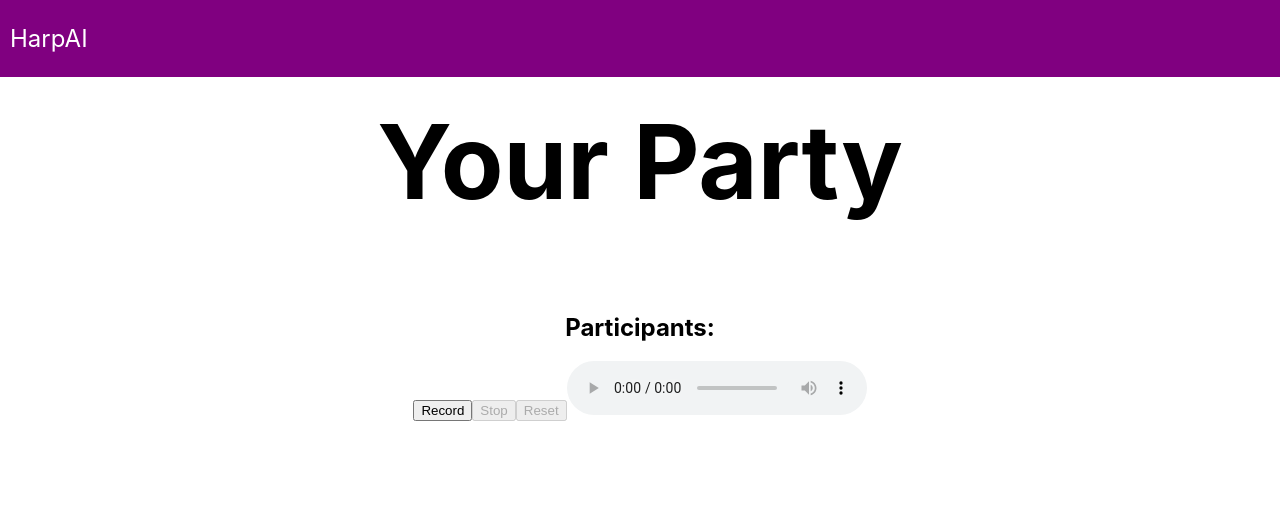
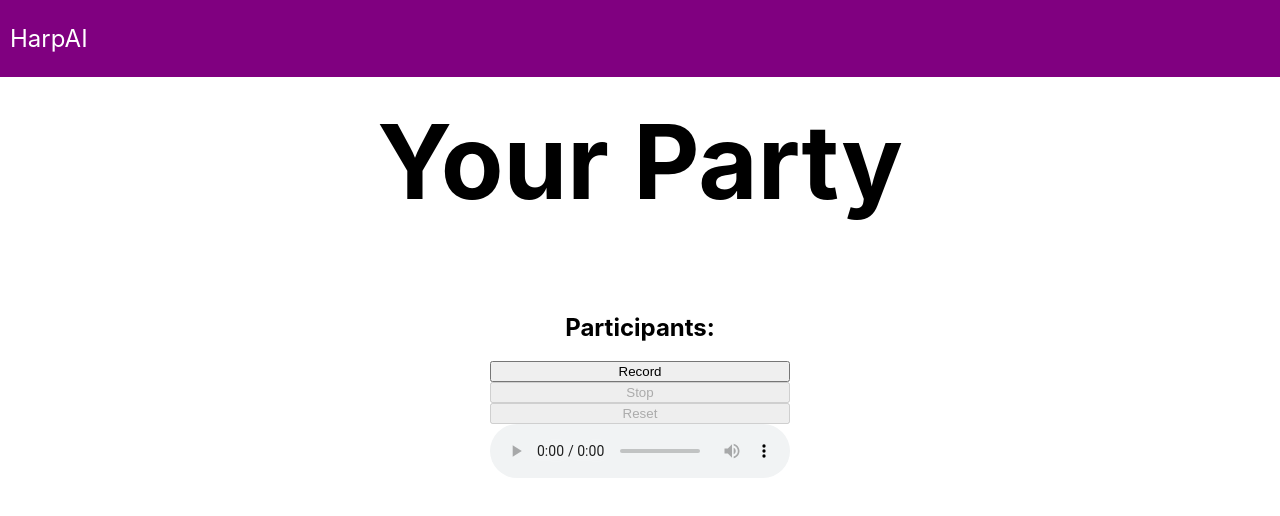
Before and after one commit to attiasa22/harp_ai, a React (Create React App) app: page /partyAdmin in a window 1280 px wide. Shown: the top 516 px of the page. Built offline with nearby package versions, Linux system fonts and the light colour scheme; what mic-recorder-to-mp3 would draw is missing.

Commit message:
5-28 prog

```diff
--- a/src/App.css
+++ b/src/App.css
@@ -89,6 +89,11 @@
   font-size: 24px;
 }
 
+.mic-stuff {
+  display: flex;
+  flex-direction: column;
+}
+
 .home-link {
   text-decoration: none;
 }
--- a/src/components/audio.component.js
+++ b/src/components/audio.js
@@ -1,4 +1,5 @@
 // wecode101
+// Watson is mine
 
 import React, { Component } from "react";
 import MicRecorder from 'mic-recorder-to-mp3';
@@ -93,7 +94,7 @@ export default class Audio extends Component {
 
     //display view of audio widget and control buttons
     return(
-      <div className="row d-flex justify-content-center mt-5">
+      <div className="mic-stuff">
         <button className="btn btn-light" onClick={this.start} disabled={this.state.isRecording}>Record</button>
         <button className="btn btn-danger" onClick={this.stop} disabled={!this.state.isRecording}>Stop</button>
         <button className="btn btn-warning" onClick={this.reset} disabled={!this.state.isRecordingStp}>Reset</button>
--- a/src/components/partyAdmin.js
+++ b/src/components/partyAdmin.js
@@ -1,7 +1,7 @@
 import React, { Component } from 'react';
-import Audio from './audio.component';
-import MicRecorder from 'mic-recorder-to-mp3';
-const Mp3Recorder = new MicRecorder({ bitRate: 128 });
+import Audio from './audio';
+
+
 
 class PartyAdmin extends Component {
     constructor(props) {
```
